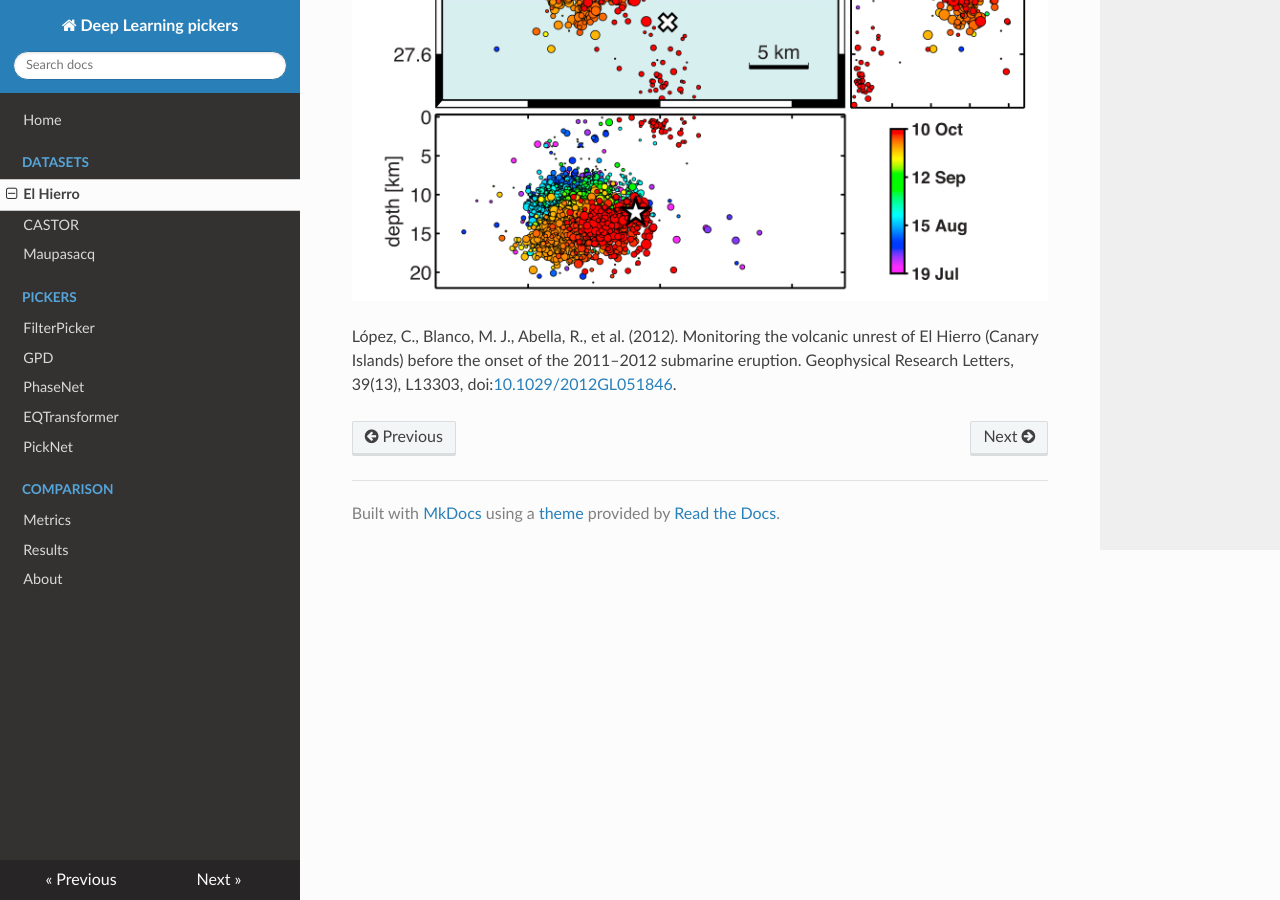
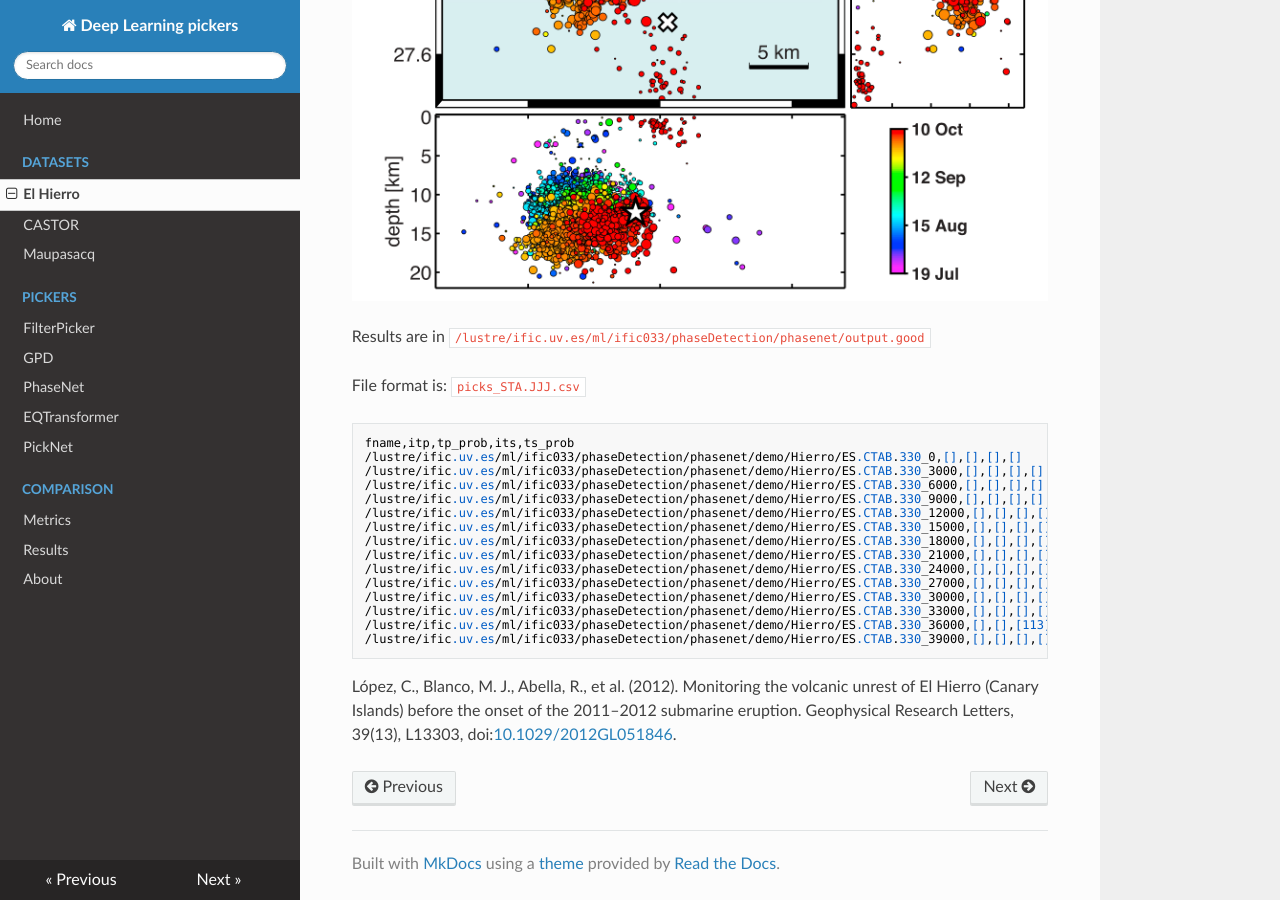
Before and after one commit to avillasenorh/DLPickersDoc, an MkDocs documentation site: the page built from docs/datasets/hierro.md, in a window 1280 px wide and 900 px high, scrolled down 800 px. Built offline with MkDocs 1.6.1, drawn with Linux system fonts in a browser that asks for light colours; nearby versions of some CDN libraries.

Commit message:
Moved directory to HOME/docs and some minor changes

````diff
--- a/docs/datasets/hierro.md
+++ b/docs/datasets/hierro.md
@@ -12,6 +12,29 @@ the seismic stations from the IGN network (López et al., 2012).
 
 ![Seismicity recorded by the IGN preceeding the 2011-2012 eruption (López et al., 2012)](hierro_seismicity.png)
 
+Results are in `/lustre/ific.uv.es/ml/ific033/phaseDetection/phasenet/output.good`
+
+File format is: `picks_STA.JJJ.csv`
+
+```
+fname,itp,tp_prob,its,ts_prob
+/lustre/ific.uv.es/ml/ific033/phaseDetection/phasenet/demo/Hierro/ES.CTAB.330_0,[],[],[],[]
+/lustre/ific.uv.es/ml/ific033/phaseDetection/phasenet/demo/Hierro/ES.CTAB.330_3000,[],[],[],[]
+/lustre/ific.uv.es/ml/ific033/phaseDetection/phasenet/demo/Hierro/ES.CTAB.330_6000,[],[],[],[]
+/lustre/ific.uv.es/ml/ific033/phaseDetection/phasenet/demo/Hierro/ES.CTAB.330_9000,[],[],[],[]
+/lustre/ific.uv.es/ml/ific033/phaseDetection/phasenet/demo/Hierro/ES.CTAB.330_12000,[],[],[],[]
+/lustre/ific.uv.es/ml/ific033/phaseDetection/phasenet/demo/Hierro/ES.CTAB.330_15000,[],[],[],[]
+/lustre/ific.uv.es/ml/ific033/phaseDetection/phasenet/demo/Hierro/ES.CTAB.330_18000,[],[],[],[]
+/lustre/ific.uv.es/ml/ific033/phaseDetection/phasenet/demo/Hierro/ES.CTAB.330_21000,[],[],[],[]
+/lustre/ific.uv.es/ml/ific033/phaseDetection/phasenet/demo/Hierro/ES.CTAB.330_24000,[],[],[],[]
+/lustre/ific.uv.es/ml/ific033/phaseDetection/phasenet/demo/Hierro/ES.CTAB.330_27000,[],[],[],[]
+/lustre/ific.uv.es/ml/ific033/phaseDetection/phasenet/demo/Hierro/ES.CTAB.330_30000,[],[],[],[]
+/lustre/ific.uv.es/ml/ific033/phaseDetection/phasenet/demo/Hierro/ES.CTAB.330_33000,[],[],[],[]
+/lustre/ific.uv.es/ml/ific033/phaseDetection/phasenet/demo/Hierro/ES.CTAB.330_36000,[],[],[113],[0.340271]
+/lustre/ific.uv.es/ml/ific033/phaseDetection/phasenet/demo/Hierro/ES.CTAB.330_39000,[],[],[],[]
+```
+
+
 
 López, C., Blanco, M. J., Abella, R., et al. (2012). Monitoring the volcanic
 unrest of El Hierro (Canary Islands) before the onset of the 2011–2012 submarine
````
Also changed, not shown: docs/pickers/phasenet.md (+2 -0 lines).
